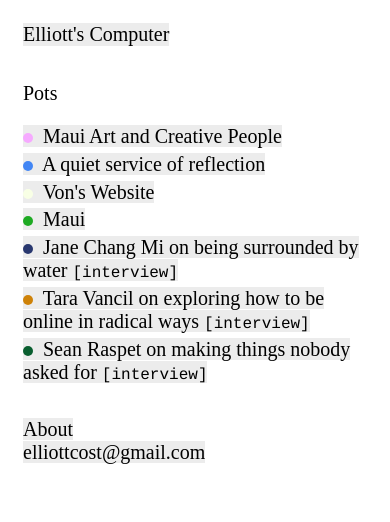
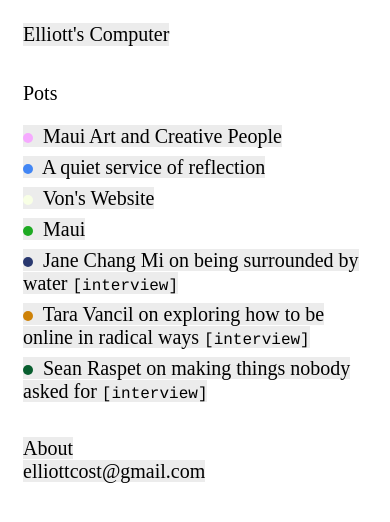
Before and after one commit to oilstel/elliott, a Jekyll site: the page built from index.md, in a window 390 px wide. Shown: the top 522 px of the page. Built offline with Jekyll 4.4.1, drawn with Linux system fonts in a browser that asks for light colours.

Commit message:
more spacing on mobile

```diff
--- a/assets/css/style.scss
+++ b/assets/css/style.scss
@@ -93,6 +93,6 @@ a.post-link {
 
 @media (max-width: 700px) {
     .post-link-wrapper {
-        margin-bottom: .3em;
+        margin-bottom: .5em;
     }
 }
```
